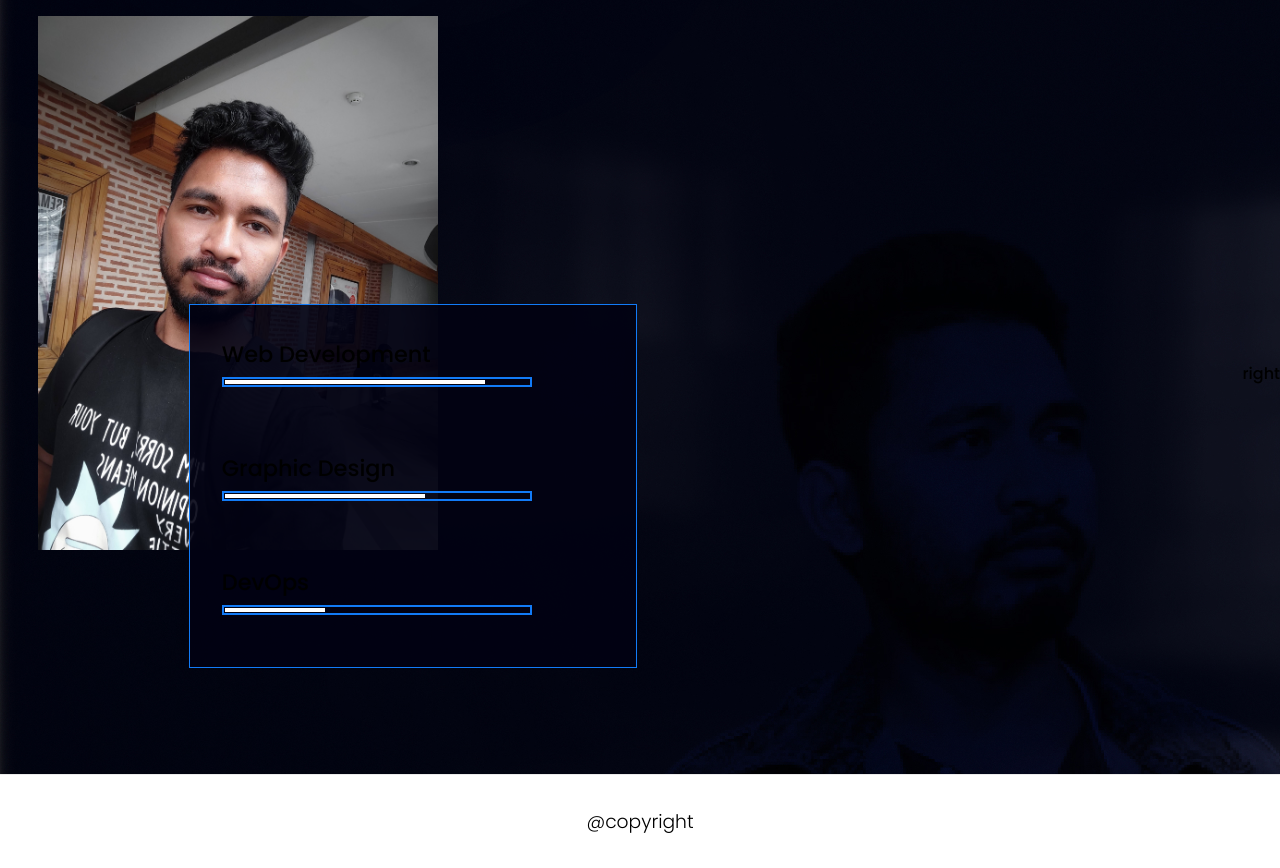
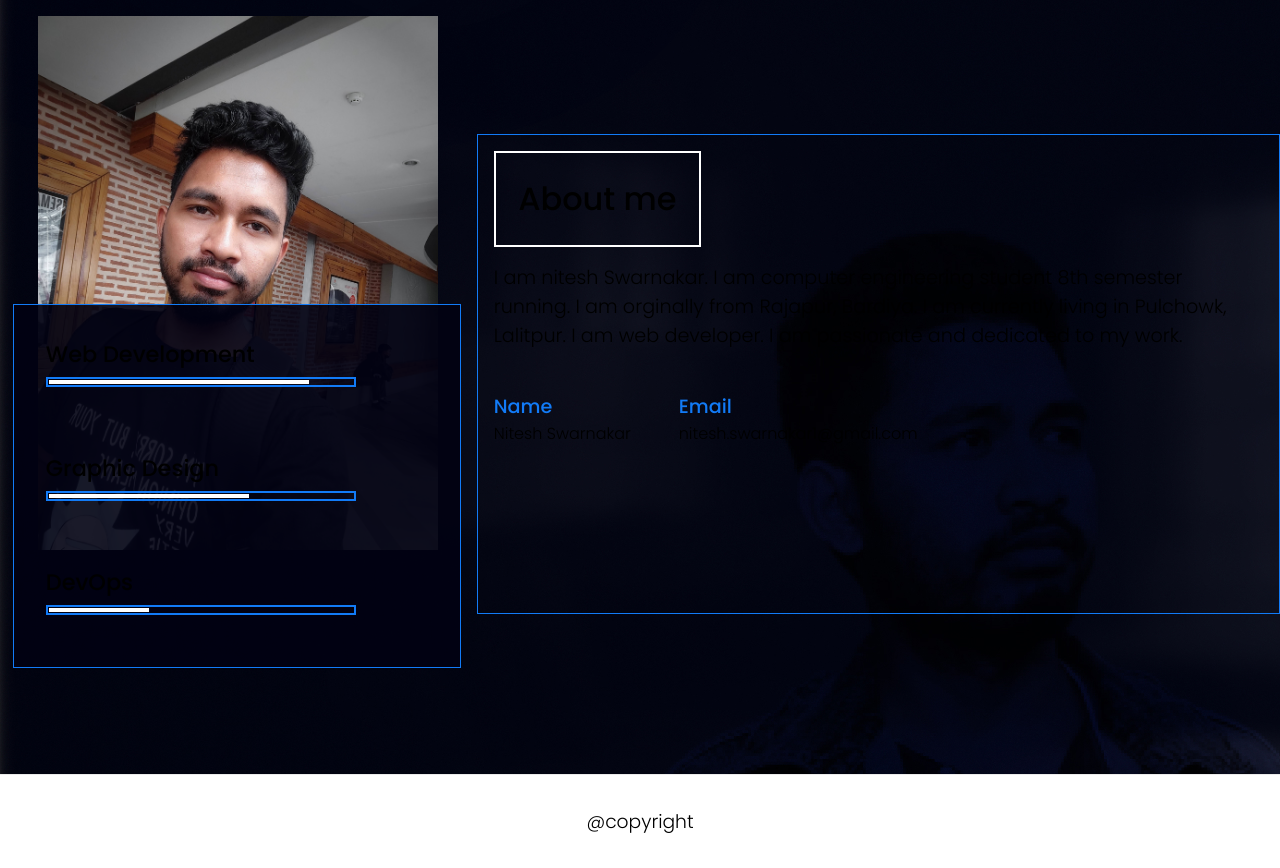
Before and after one commit to niteshswarnakar/my-app, a Next.js app: page / in a window 1280 px wide. Shown: the part 900-1768 px from the top of the page. Built offline with nearby package versions, Linux system fonts and the light colour scheme.

Commit message:
added details_right section

```diff
--- a/pages/index.js
+++ b/pages/index.js
@@ -162,7 +162,29 @@ export default function Home() {
                 </ul>
               </div>
             </div>
-            <div className={styles.detail_right}>right</div>
+            <div className={styles.detail_right}>
+              <div className={styles.about_me}>About me</div>
+              <div className={styles.my_description}>
+                <p>
+                  I am nitesh Swarnakar. I am computer engineering student 8th
+                  semester running. I am orginally from Rajapur, Bardiya. I am
+                  currently living in Pulchowk, Lalitpur. I am web developer. I
+                  am passionate and dedicated to my work.
+                </p>
+              </div>
+              <div className={styles.my_details_description}>
+                <div>
+                  <p className={styles.field_name}>Name</p>
+                  <p className={styles.field_value}>Nitesh Swarnakar</p>
+                </div>
+                <div>
+                  <p className={styles.field_name}>Email</p>
+                  <p className={styles.field_value}>
+                    nitesh.swarnakar1@gmail.com
+                  </p>
+                </div>
+              </div>
+            </div>
           </div>
         </div>
       </section>
--- a/styles/Home.module.css
+++ b/styles/Home.module.css
@@ -146,6 +146,7 @@
 .detail_left {
   padding: 0 2.4rem;
   /* background-color: blue; */
+  /* width: 80vw; */
   position: relative;
 }
 
@@ -154,7 +155,7 @@
   border: 1px solid #127bf7;
   position: absolute;
   top: 18rem;
-  right: -10rem;
+  right: 1rem;
   width: 28rem;
   height: 22.8rem;
   background-color: rgba(2, 2, 18, 0.9);
@@ -194,6 +195,43 @@
 
 .devOps_progessbar {
   width: 100px;
+}
+
+.detail_right {
+  align-self: flex-start;
+  margin-top: 10rem;
+  height: 60vh;
+  padding: 1rem 1rem;
+  border: 1px solid #127bf7;
+  /* background-color: red; */
+}
+
+.about_me {
+  border: 2px solid white;
+  width: fit-content;
+  padding: 1.4rem;
+  font-size: 2rem;
+}
+
+.my_description {
+  font-weight: 300;
+  font-size: 1.2rem;
+  margin-top: 1rem;
+}
+
+.my_details_description {
+  margin-top: 2.6rem;
+  display: flex;
+  gap: 3rem;
+}
+
+.field_name {
+  color: #127bf7;
+  font-size: 1.2rem;
+}
+
+.field_value {
+  font-weight: 300;
 }
 
 .footer {
```
